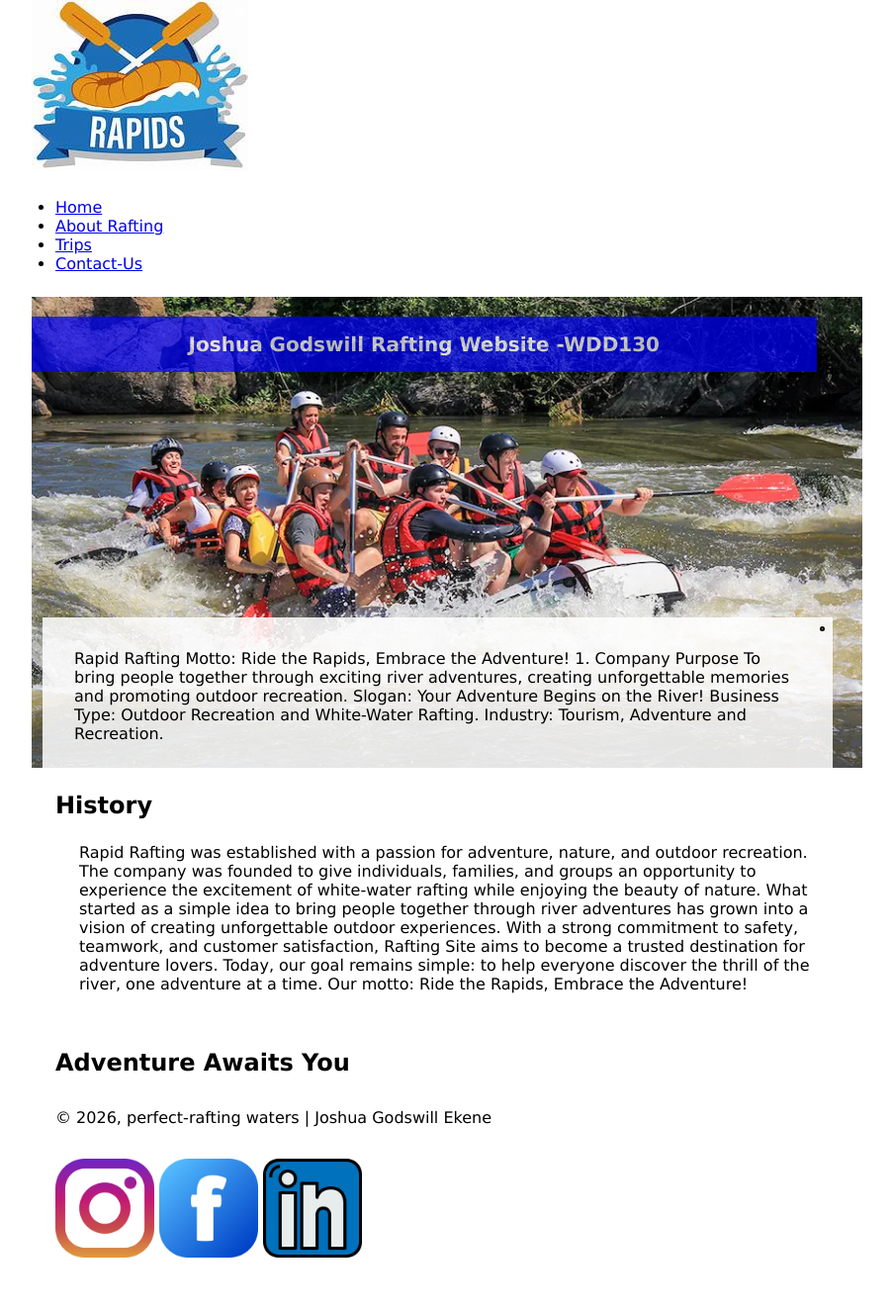
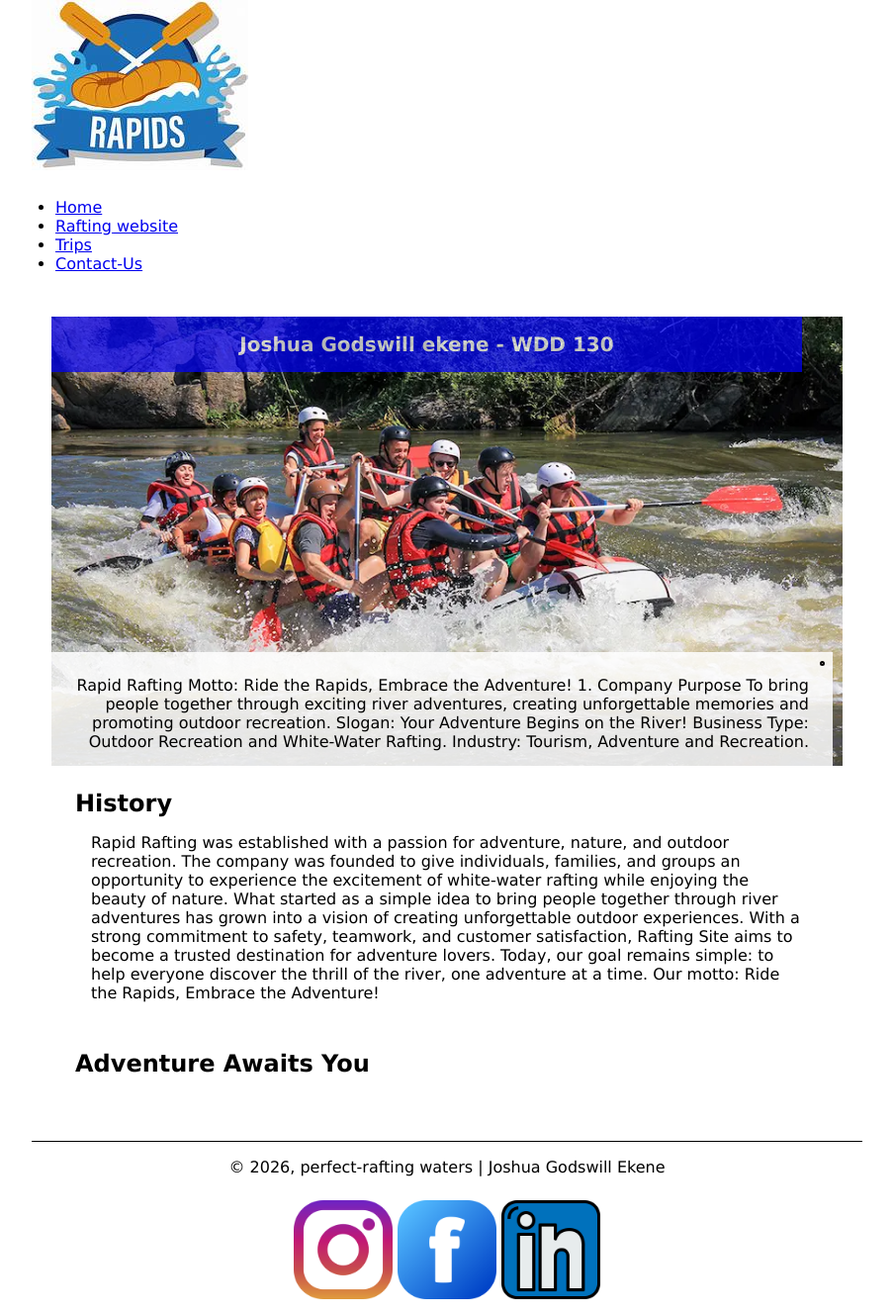
Before and after one commit to joshuagodswill/wdd130, a plain HTML site: page wwr/about.html in a window 1280 px wide. Shown: the whole page at 99% size, without its empty margins (188-1091 px from the left). Before the commit the page ends 1299 px from the top, so only its background shows below. Drawn offline with Linux system fonts and the light colour scheme; a web font is replaced by a local one.

Commit message:
Rafting site(upgrade)

```diff
--- a/wwr/about.html
+++ b/wwr/about.html
@@ -2,14 +2,14 @@
 <html lang="en">
 <head>
     <meta charset="UTF-8">
-    <meta name="viewport"content="width=device-width, initial-scale=1.0">
-    <title>Rafting website|WDD130</title>
-    <link rel="stylesheet"href="styles/rafting.css">
-<meta name="description"content="rafting site home-page for a rafting blog and oustanding trips and people who wants to experience oustanding adventure.">
-<meta name="author"content="Joshua Godswill">
-<link rel="stylesheet"href="styles/styles.css">
-<link rel="preconnect"href="https://fonts.googleapis.com">
-<link rel="preconnect"href="https://fonts.gstatic.com"crossorigin>
+    <meta charset="UTF-8">
+<meta name="viewport" content="width=device-width, initial-scale=1.0">
+<title>Joshua Godswill | WDD 130 </title>
+<meta name="description" content="rafting site home-page for a rafting blog and oustanding trips and people who wants to experience oustanding adventure.">
+<meta name="author" content="Joshua Godswill">
+<link rel="stylesheet" href="styles/styles.css">
+<link rel="preconnect" href="https://fonts.googleapis.com">
+<link rel="preconnect" href="https://fonts.gstatic.com" crossorigin>
 <link href="https://fonts.googleapis.com/css2?family=Asimovian&family=Roboto:ital,wght@0,100..900;1,100..900&display=swap" rel="stylesheet">
 </head>
 <body>
@@ -18,7 +18,7 @@
         <nav>
             <ul>
                 <li> <a href="#">Home</a></li>
-                <li><a href="wwr">About Rafting</a></li>
+                <li><a href="wwr">Rafting website</a></li>
                 <li><a href="#">Trips</a></li>
                 <li><a href="#">Contact-Us</a></li>
 
@@ -30,9 +30,9 @@
         <div class="hero">
 
             <img src="images/raftinghero.webp"alt="Rafting-site Hero image">
-            <h1>  Joshua Godswill Rafting Website -WDD130</h1>
+            <h1>  Joshua Godswill ekene - WDD 130</h1>
             <article>
-            <img src="images/happy.jpg"alt="Happyclient"width=100  height="100">
+            <img src="images/happy.jpg"alt="Happyclient"width="100" height="100">
             <p>
                 Rapid Rafting
 Motto: Ride the Rapids, Embrace the Adventure!
--- a/wwr/styles/rafting.css
+++ b/wwr/styles/styles.css
@@ -2,6 +2,19 @@
     padding:0;
     margin:0;
     box-sizing: border-box;
+}
+
+main{
+
+    max-width:1200px;
+    margin: 0 auto;
+    padding: 20px;
+}
+
+main img{
+    width:150px;
+    height:auto;
+
 }
 body{
     font-family: Verdana, Geneva, Tahoma, sans-serif;
@@ -44,7 +57,7 @@ height:auto;
 .hero h1{
     position: absolute;
     top:300px;
-    width:62%;
+    width:59.3%;
     padding:16px;
     text-align:center;
     font-size: 20px;
@@ -57,6 +70,7 @@ height:auto;
 }
 
 .hero article{
+    text-align: right;
     margin-left:230px ;
     margin-right: 230px;
     margin-top: 250px;
@@ -79,3 +93,13 @@ background-color: rgb(255,255,255,0.85);
 .social media a{
     text-decoration: none;
 }
+
+p{
+    padding:0;
+}
+
+footer{
+    margin-top: 20px;
+    border-top: 1px solid black;
+    text-align: center;
+}
```
